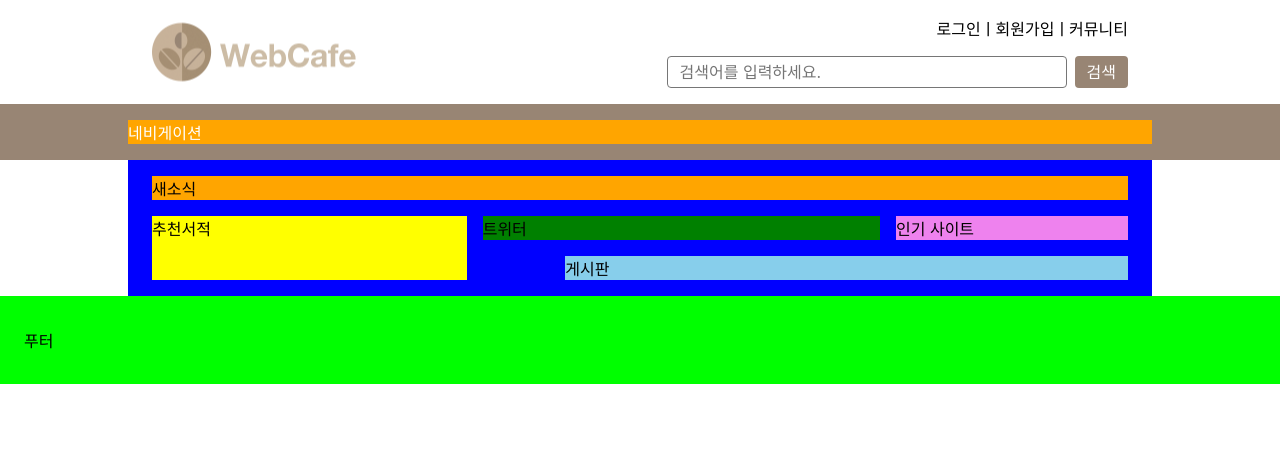
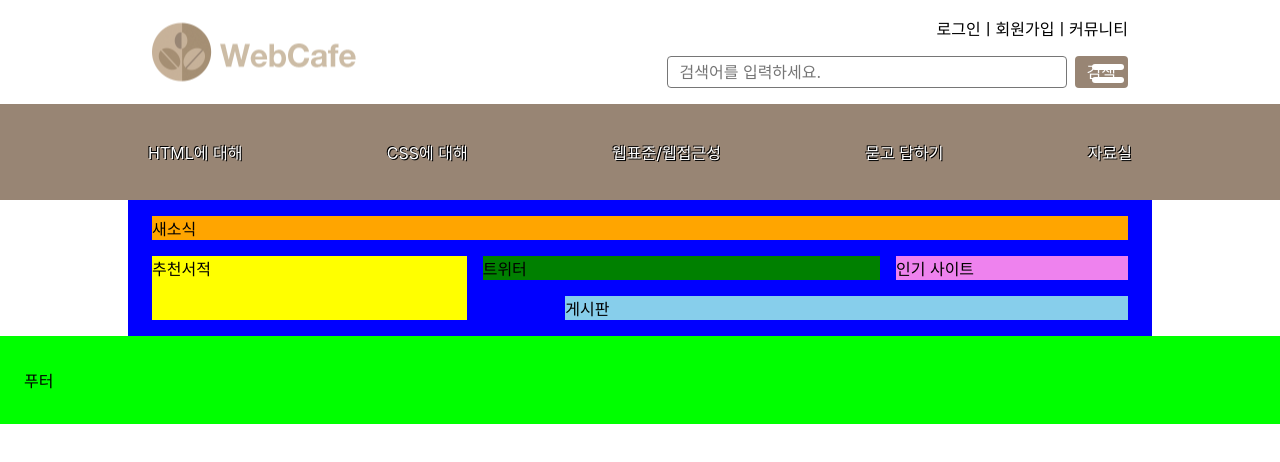
Before and after one commit to JH-Wooo/zeroConnecTo, a website: page RWD/main.html in a window 1280 px wide. Drawn offline with Linux system fonts and the light colour scheme; a web font is replaced by a local one.

Commit message:
메인메뉴 마크업 및 디자인 완성

```diff
--- a/RWD/css/style.css
+++ b/RWD/css/style.css
@@ -54,6 +54,12 @@
   border-radius: 0.25rem;
   padding: 0.125rem 0.75rem;
   white-space: nowrap;
+}
+
+.button--none {
+  border: 0;
+  padding: 0;
+  background: transparent;
 }
 
 .button--fill {
@@ -131,6 +137,31 @@
     color: var(--white);
     font-size: var(--text-sm);
   }
+  .menu {
+    background: var(--accent-opacity-color);
+    position: fixed;
+    top: 0;
+    left: 0;
+    width: 70%;
+    height: 100vh;
+    backdrop-filter: blur(4px);
+    padding: var(--spacing-lg);
+    /* transform: translateX(-150%); */
+    transition: all 300ms;
+  }
+
+  .menu__item {
+    border-bottom: 1px solid var(--silver);
+  }
+
+  .menu__link {
+    display: block;
+    padding: 4px 0;
+  }
+
+  .menu.is--active {
+    transform: none;
+  }
 
   /* 모바일 검색 폼 */
 
@@ -191,17 +222,82 @@
     width: 25rem;
   }
 
-  /* 데스크탑 네비게이션 */
-  .appNavigation {
-    background-color: var(--secondary-color);
-    color: var(--white);
+  /* 데스크탑 메인메뉴 제어버튼 */
+  .button--burger {
+    display: none;
   }
-  /* 데스크탑 메인 메뉴*/
+
+  /* 데스크탑 메인 메뉴 */
   .menu {
+    background: var(--secondary-color);
+    padding: var(--spacing-base) var(--spacing-lg);
+  }
+
+  .menu__list {
     max-width: var(--container-width);
     margin-left: auto;
     margin-right: auto;
-    background: orange;
+    display: flex;
+    flex-flow: row nowrap;
+    justify-content: space-between;
+    align-items: center;
+    padding: var(--spacing-md);
+  }
+
+  .menu__link {
+    color: var(--white);
+    text-shadow: 1px 1px 0 var(--black), -1px -1px 0 var(--black);
+  }
+  .buttonWrapper {
+    overflow: hidden;
+    position: absolute;
+    top: 3.75rem;
+    right: var(--spacing-lg);
+    padding: 0.25rem;
+  }
+  .button--burger {
+    width: 2rem;
+    height: 2rem;
+    display: flex;
+    flex-flow: column nowrap;
+    justify-content: space-between;
+  }
+
+  .button--burger:focus {
+    outline-offset: 2px;
+  }
+
+  .button--burgerBarTop,
+  .button--burgerBarMiddle,
+  .button--burgerBarBottom {
+    width: 100%;
+    height: 20%;
+    background: var(--white);
+    border-radius: 20px;
+    transition: all 350ms;
+  }
+
+  .is--active .button--burgerBarTop {
+    position: relative;
+    top: 50%;
+    transform: translateY(-50%) rotate(45deg);
+  }
+
+  .is--active .button--burgerBarMiddle {
+    transform: translateX(-150%);
+  }
+
+  .is--active .button--burgerBarBottom {
+    position: relative;
+    top: -50%;
+    transform: translateY(50%) rotate(-45deg);
+  }
+
+  /* 데스크탑 메인 메뉴*/
+  .menu {
+    margin-left: auto;
+    margin-right: auto;
+    /* background: orange; */
   }
   /* 데스크탑 메인 콘텐츠 */
   .appMain {
--- a/RWD/main.html
+++ b/RWD/main.html
@@ -59,10 +59,32 @@
           </div>
         </fieldset>
       </form>
+      <div class="buttonWrapper">
+        <button class="button--none button--burger" aria-label="메뉴 열기">
+          <span class="button--burgerBarTop"></span>
+          <span class="button--burgerBarMiddle"></span>
+          <span class="button--burgerBarBottom"></span>
+        </button>
+      </div>
     </header>
-    <nav class="appNavigation">
-      <ul class="menu">
-        <li><a href="/">네비게이션</a></li>
+    <nav class="appNavigation menu">
+      <h2 class="a11yHidden">메인 메뉴</h2>
+      <ul class="menu__list">
+        <li class="menu__item">
+          <a href="/" class="menu__link" tabindex="-1">HTML에 대해</a>
+        </li>
+        <li class="menu__item">
+          <a href="/" class="menu__link" tabindex="-1">CSS에 대해</a>
+        </li>
+        <li class="menu__item">
+          <a href="/" class="menu__link" tabindex="-1">웹표준/웹접근성</a>
+        </li>
+        <li class="menu__item">
+          <a href="/" class="menu__link" tabindex="-1">묻고 답하기</a>
+        </li>
+        <li class="menu__item">
+          <a href="/" class="menu__link" tabindex="-1">자료실</a>
+        </li>
       </ul>
     </nav>
     <main class="appMain">
```
